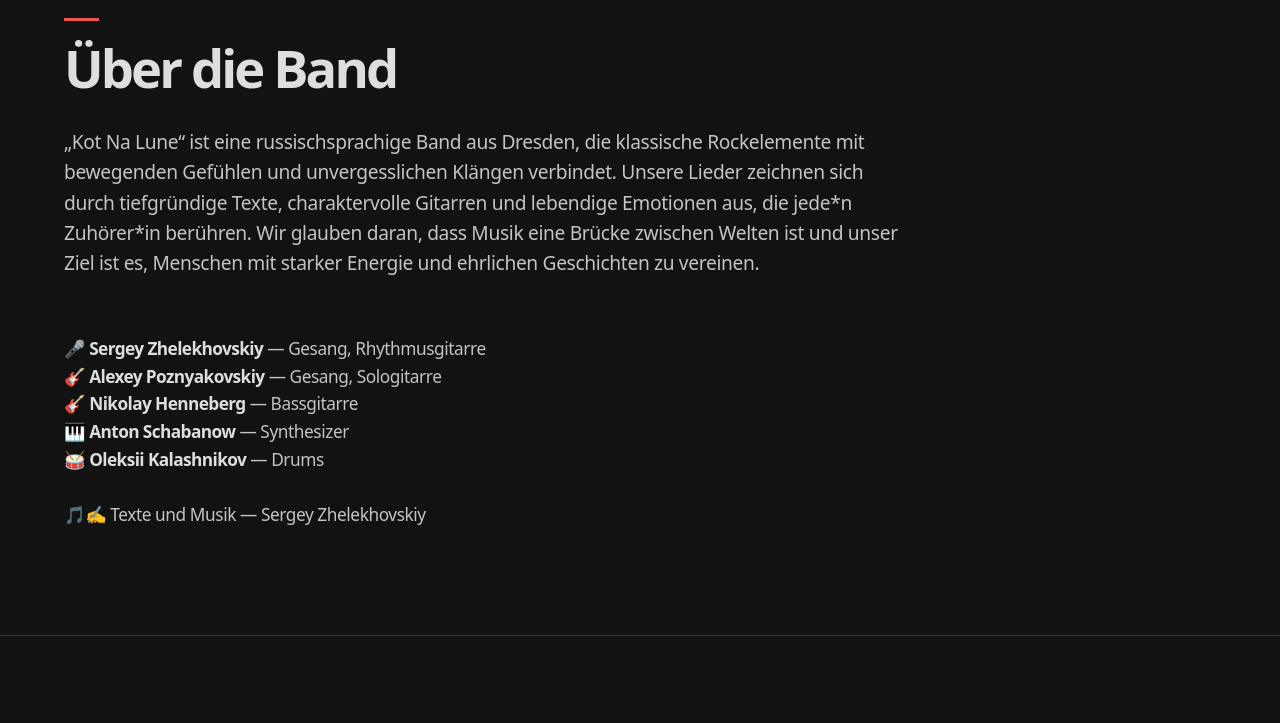
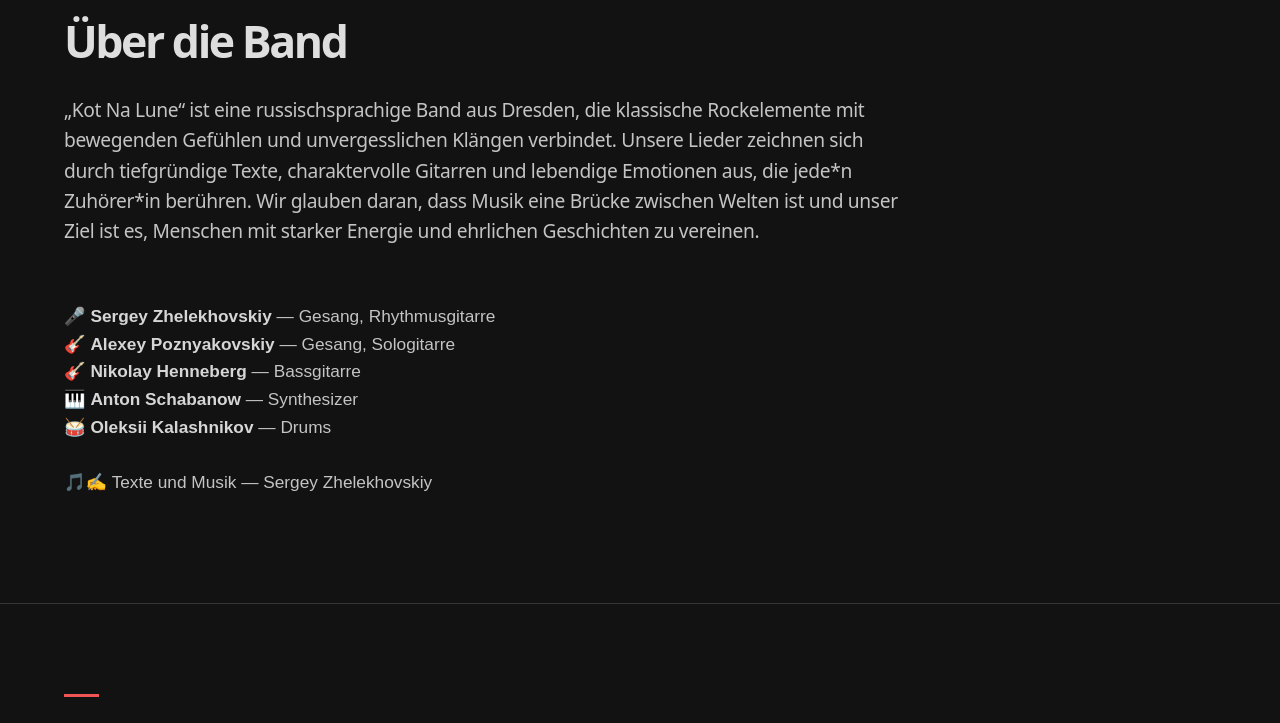
Before and after one commit to NikolayHenneberg/kot_na_lune, a plain HTML site: page index.html in a window 1280 px wide. Shown: the part 816-1539 px from the top of the page. Drawn offline with Linux system fonts and the light colour scheme.

Commit message:
Refine band member font family and readability

```diff
--- a/styles.css
+++ b/styles.css
@@ -327,14 +327,14 @@ footer { text-align: center; background: #101010; border-top: 1px solid var(--ro
 
 /* Display typography from STAGE 02 — current layout stays unchanged. */
 .home-page .hero-tagline {
-    font-size: clamp(32px, 4.6vw, 66px);
+    font-size: clamp(25.6px, 3.68vw, 52.8px);
     font-weight: 800;
     line-height: .99;
     letter-spacing: -.065em;
     color: var(--rock-muted);
 }
 .home-page .hero-tagline .display-accent { color: var(--rock-accent); }
-.home-page .section h2 { font-weight: 800; letter-spacing: -.055em; }
+.home-page .section h2 { font-size: clamp(25.5px, 3.485vw, 45.9px); font-weight: 800; letter-spacing: -.055em; }
 .concert-info .concert-date {
     margin: 9px 0 0;
     font-size: clamp(64px, 8vw, 112px);
@@ -357,7 +357,7 @@ footer { text-align: center; background: #101010; border-top: 1px solid var(--ro
     color: var(--rock-accent);
 }
 @media (max-width: 560px) {
-    .home-page .hero-tagline { font-size: clamp(28px, 8.1vw, 45px); }
+    .home-page .hero-tagline { font-size: clamp(22.4px, 6.48vw, 36px); }
     .concert-info .concert-date { font-size: clamp(56px, 15vw, 84px); }
 }
 
@@ -377,17 +377,18 @@ footer { text-align: center; background: #101010; border-top: 1px solid var(--ro
 }
 .home-page #about > p { color: var(--rock-muted); }
 .home-page .members {
+    font-family: Arial, Helvetica, sans-serif;
     font-size: clamp(16px, 1.35vw, 19px);
-    font-weight: 500;
-    letter-spacing: -.025em;
+    font-weight: 400;
+    letter-spacing: normal;
 }
 .home-page .members strong {
-    color: var(--rock-text);
-    font-weight: 800;
-    letter-spacing: -.035em;
+    color: #d6d6d6;
+    font-weight: 700;
+    letter-spacing: normal;
 }
 .home-page .members em {
-    font-weight: 500;
+    font-weight: 400;
     font-style: normal;
     color: var(--rock-muted);
 }
```
